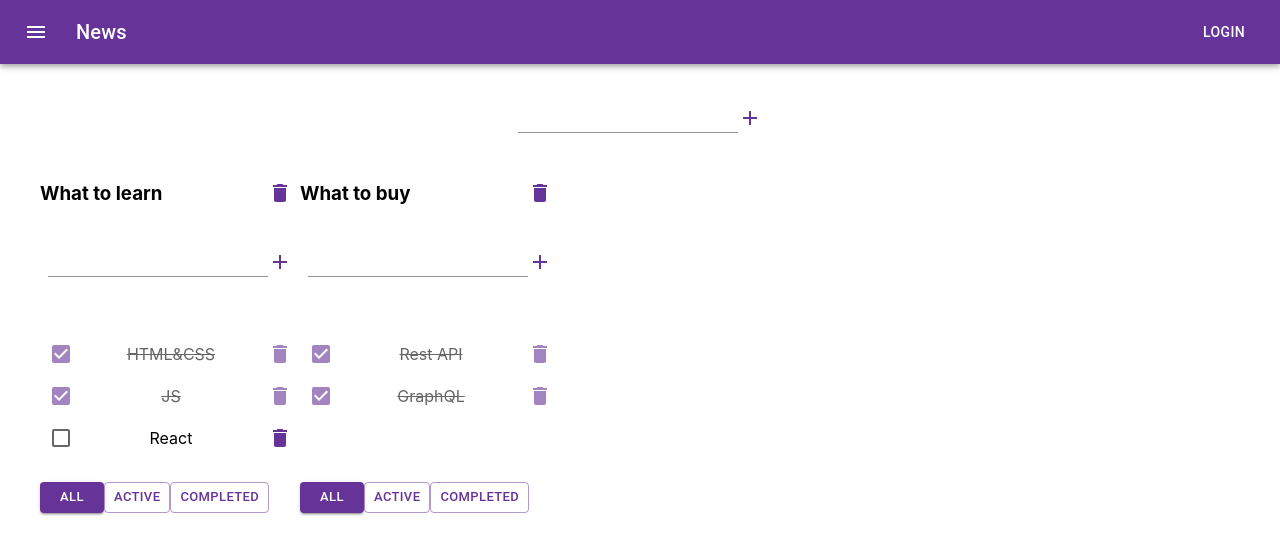
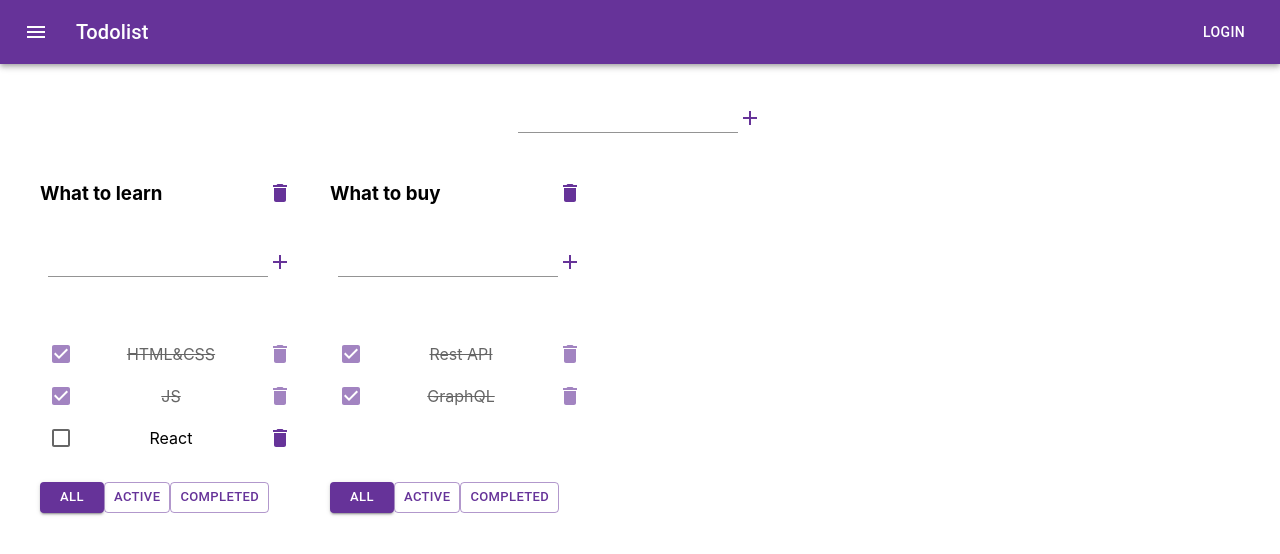
Before and after one commit to Alonasa/Trello, a React (Create React App) app: page / in a window 1280 px wide. Shown: the top 554 px of the page. Built offline with nearby package versions, Linux system fonts and the light colour scheme.

Commit message:
removed test file and added state folder

```diff
--- a/src/components/MenuAppBar.tsx
+++ b/src/components/MenuAppBar.tsx
@@ -22,7 +22,7 @@ export default function ButtonAppBar() {
 			<MenuIcon />
 		  </IconButton>
 		  <Typography variant="h6" component="div" sx={{ flexGrow: 1 }}>
-			News
+			Todolist
 		  </Typography>
 		  <Button color="inherit">Login</Button>
 		</Toolbar>
--- a/src/components/Todolist/Todolist.module.css
+++ b/src/components/Todolist/Todolist.module.css
@@ -1,6 +1,7 @@
 .todolist {
     min-height: 340px;
     width: 260px;
+    padding-right: 30px;
     display: flex;
     flex-wrap: wrap;
     align-content: flex-start;
```
Also changed, not shown: 1 other file (tests, documents, lock files or other folders).
